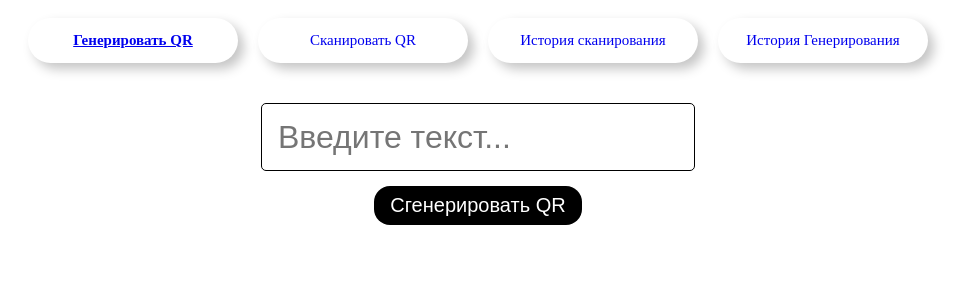
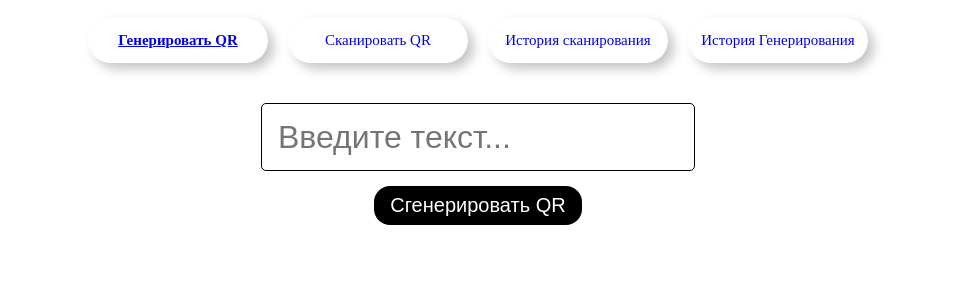
Before and after one commit to Yurik-00007/qr-code, a React (Vite) app: page / in a window 1280 px wide. Shown: the top 300 px of the page, without its empty margins (162-1131 px from the left). Built offline with nearby package versions, Linux system fonts and the light colour scheme.

Commit message:
add style for botton

```diff
--- a/src/components/Navigation/Navigation.module.css
+++ b/src/components/Navigation/Navigation.module.css
@@ -12,7 +12,7 @@ a {
     align-items: center; /* Вертикальное центрирование */
     justify-content: center;
     text-decoration: none;
-    width: 14em;
+    width: 12em;
     height: 3em;
     border-radius: 30em;
     font-size: 15px;
@@ -26,7 +26,7 @@ a {
 }
 a::before{
     content: '';
-    width: 0;
+    width:0;
     height: 3em;
     border-radius: 30em;
     position: absolute;
@@ -39,7 +39,7 @@ a::before{
 }
 
 a:hover::before{
-width: 12em;
+width: 15em;
 }
 .active {
     text-decoration: underline;
```
